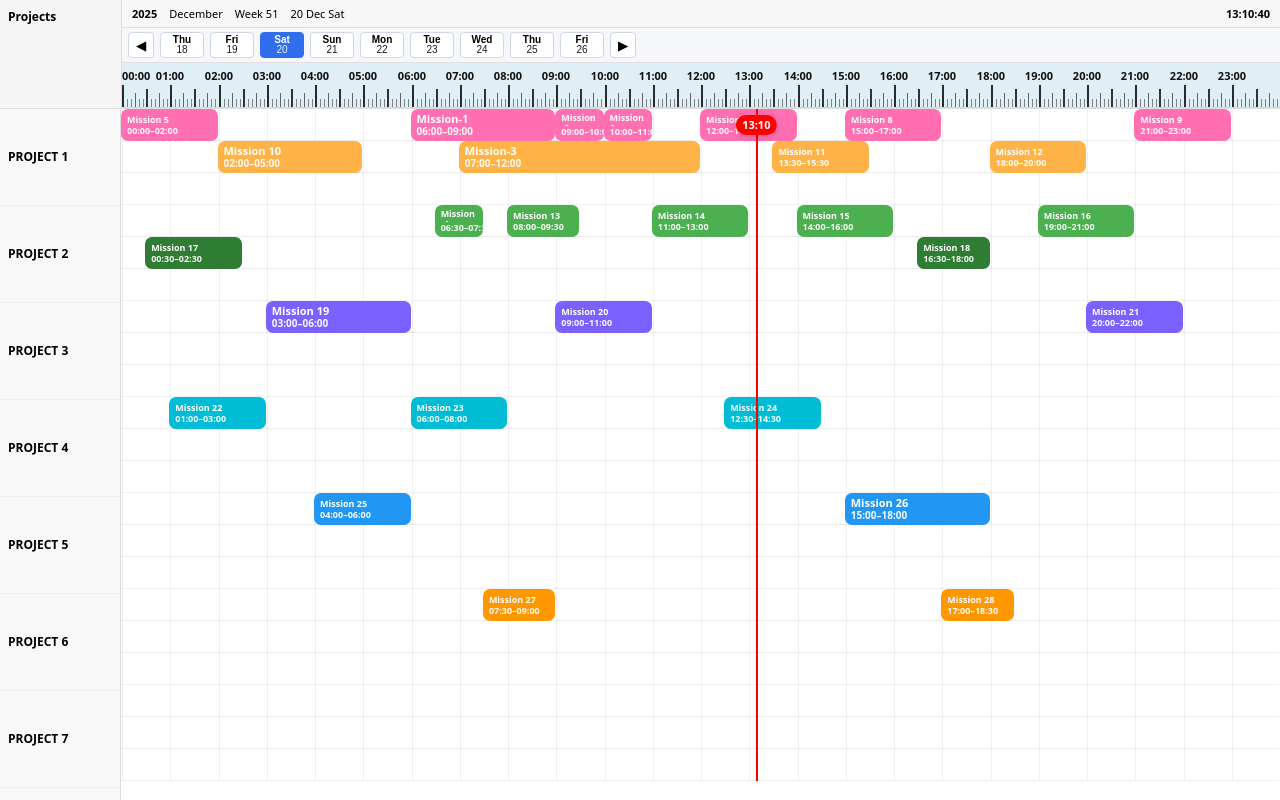
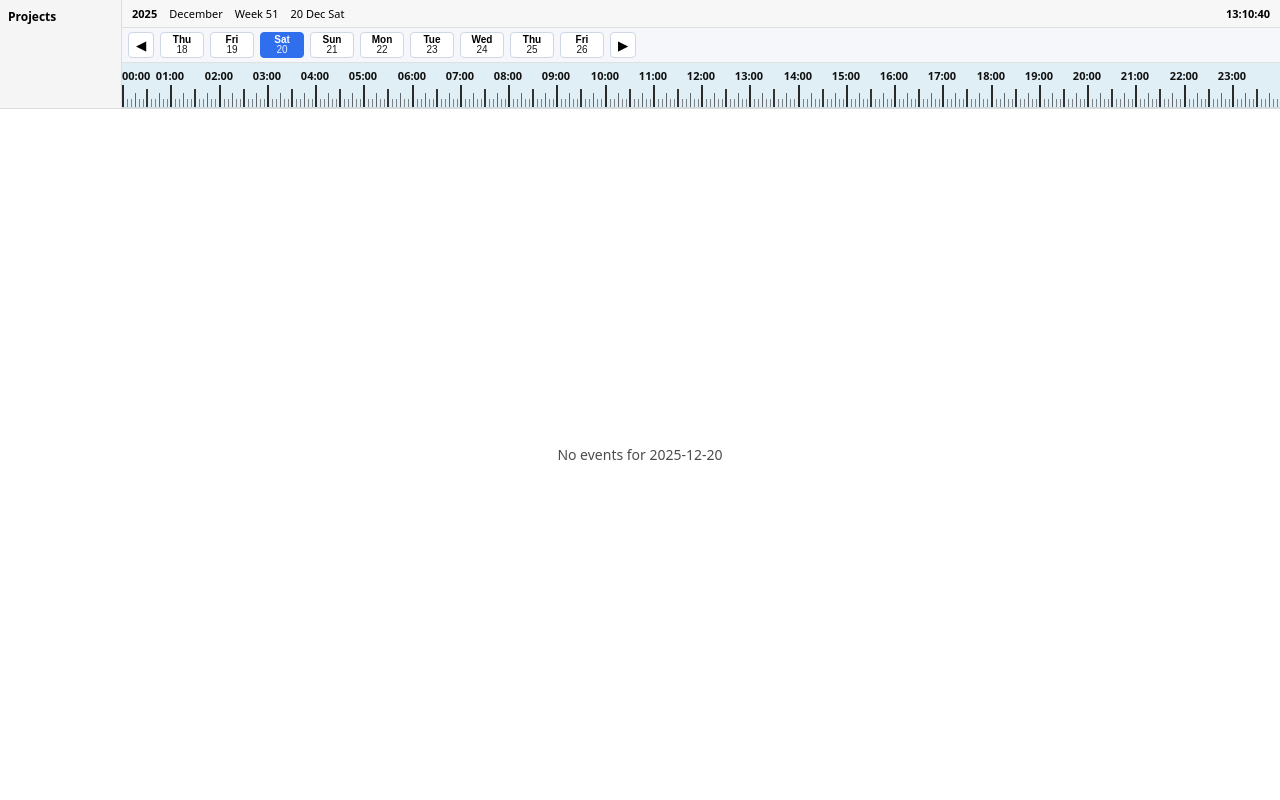
Before and after one commit to ardaszr/planningtool, a React (Create React App) app: page / in a window 1280 px wide. Built offline with nearby package versions, Linux system fonts and the light colour scheme.

Commit message:
Update ProjectTimeline logic and layout

```diff
--- a/src/components/Timeline/ProjectTimeline.jsx
+++ b/src/components/Timeline/ProjectTimeline.jsx
@@ -55,7 +55,7 @@ function computeConflicts(items) {
  * PUSH algoritması:
  * - Aynı groupId + aynı lane içinde çalışır.
  * - Sürüklenen item yeni [start,end] ile yerleştirilir.
- * - Sonrasında, sıradaki movable item'lar çakışıyorsa sağa itilir (domino).
+ * - Sonrasında, sıradaki movable item'lar çakışıyorsa sağa itilir.
  * - Locked item'a çarparsa "blocked" döner -> drop iptal edilir.
  */
 function pushWithinSameLane({ items, draggedId, newStartMin, snap = SNAP_MINUTES }) {
@@ -211,8 +211,8 @@ const ProjectTimeline = () => {
 
   /**
    * Crisp alignment:
-   * - thin (1px): x rounded + 0.5
-   * - bold (2px): x rounded
+   * - thin (1px): x rounded + 0.5 --  buçuklar için
+   * - bold (2px): x rounded -- tam saatler için
    */
   const crispLeft = useCallback((x, isBold) => {
     const r = Math.round(x);
@@ -220,9 +220,7 @@ const ProjectTimeline = () => {
   }, []);
 
   /**
-   * Cetvel:
-   * - soldaki 00:00 tam görünsün
-   * - sağdaki 00:00 (24:00) hiç çizilmesin
+   * Cetvel
    */
   const ticks = useMemo(() => {
     const arr = [];
@@ -230,8 +228,8 @@ const ProjectTimeline = () => {
       const x = m * minutePx;
 
       let kind = "minor";
-      if (m % 60 === 0) kind = "major";       // tam saat: bold
-      else if (m % 60 === 30) kind = "half";  // buçuk: bold
+      if (m % 60 === 0) kind = "major";
+      else if (m % 60 === 30) kind = "half";
       else if (m % 15 === 0) kind = "quarter";
 
       const isBold = kind === "major" || kind === "half";
@@ -242,7 +240,7 @@ const ProjectTimeline = () => {
 
   /**
    * Saat label’ları:
-   * - 00:00 ... 23:00 (24:00 yok)
+   * - 00:00 ... 23:00
    */
   const hourLabels = useMemo(() => {
     const arr = [];
@@ -571,7 +569,6 @@ const ProjectTimeline = () => {
                             }
                             style={{ width: "100%", background: bgColor }}
                             title={it.title}
-                            // ✅ kritik fix: drag burada
                             onMouseDown={(e) => handleItemMouseDown(e, it, baseLeft, width)}
                           >
                             <div className="timeline-item-title">{it.title}</div>
--- a/src/components/Timeline/timeline.css
+++ b/src/components/Timeline/timeline.css
@@ -151,7 +151,7 @@
   position: relative;
 }
 
-/* Dikey gridline katmanı (major saat) */
+/* Dikey gridline katmanı */
 .timeline-gridlines {
   position: absolute;
   inset: 0;
@@ -167,7 +167,7 @@
   background: rgba(0, 0, 0, 0.06);
 }
 
-/* Row (lane çizgileri için) */
+/* Row */
 .timeline-row {
   position: relative;
   height: 96px;
@@ -188,7 +188,6 @@
   background-position: 0 0;
 }
 
-/* Event wrapper: lane’e TAM otursun */
 .timeline-item-wrapper {
   position: absolute;
   height: 32px;
--- a/src/data/items.js
+++ b/src/data/items.js
@@ -1,5 +1,5 @@
 const itemsByDate = {
-  "2025-12-20": [
+  "2025-12-22": [
     {
       id: 1,
       groupId: 1,
```
